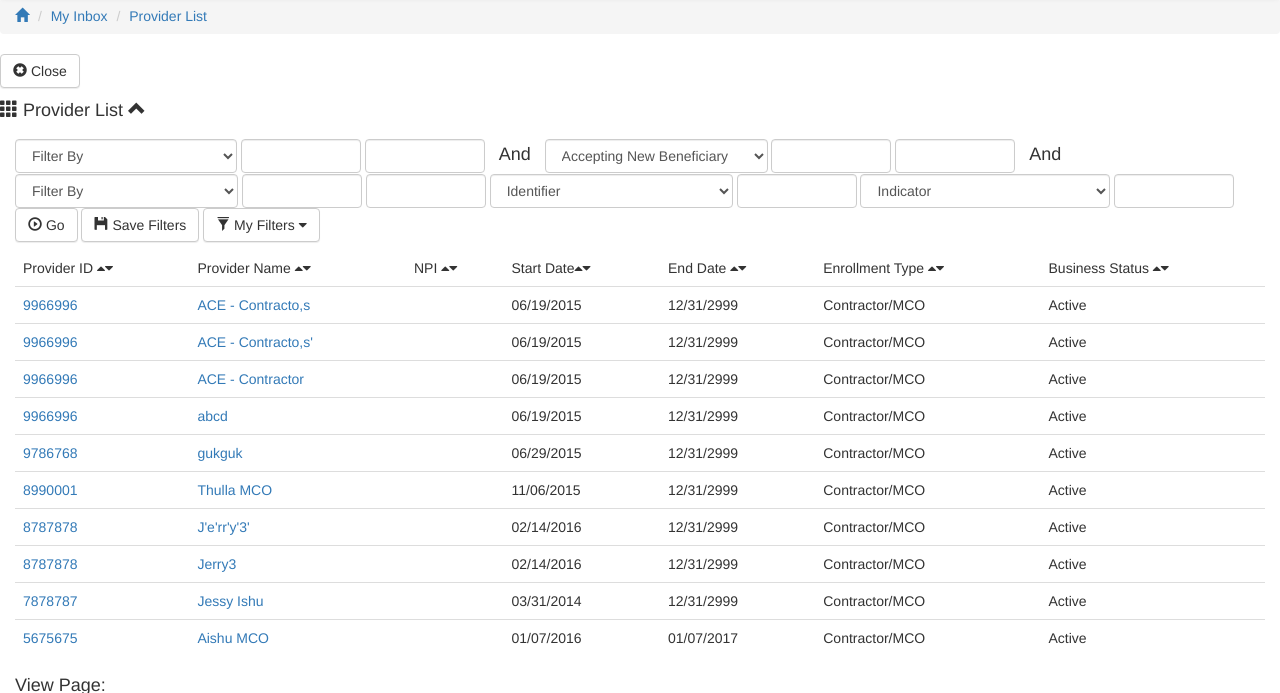
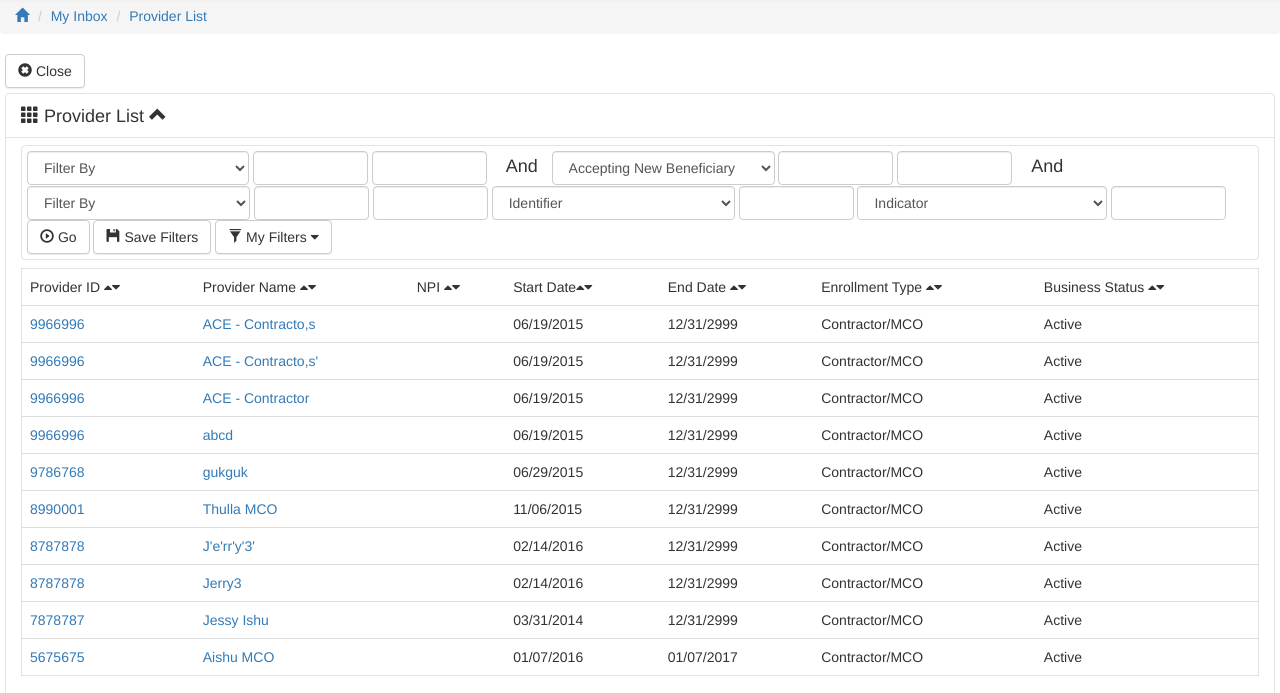
Before and after one commit to danieldanielecki/cnsi, a website: page index.html in a window 1280 px wide. Shown: the part 103-796 px from the top of the page. Drawn offline with Linux system fonts and the light colour scheme.

Commit message:
Add borders

```diff
--- a/index.html
+++ b/index.html
@@ -144,10 +144,10 @@
 
         <!-- Main content. -->
         <section role="main">
+            <!-- Close button above main section. -->
+            <button type="button" class="btn btn-default btn-close" aria-label="Close"><span class="glyphicon glyphicon-remove-sign" aria-hidden="true"></span> Close</button>
             <div class="container-fluid">
                 <div class="row">
-                    <!-- Close button above main section. -->
-                    <button type="button" class="btn btn-default" aria-label="Close"><span class="glyphicon glyphicon-remove-sign" aria-hidden="true"></span> Close</button>
                     <div class="provider-list">
                         <h4><span class="glyphicon glyphicon-th" aria-hidden="true"></span> Provider List <span class="glyphicon glyphicon-chevron-up"></span></h4>
 
--- a/sass/styles.scss
+++ b/sass/styles.scss
@@ -1,6 +1,9 @@
 @import 'https://fonts.googleapis.com/css?family=Open+Sans';
 
 $background-color: white;
+$border-color: rgba(200, 200, 200, 0.5);
+$border: 1px solid $border-color;
+$border-radius: 4px;
 $open-sans: 'Open Sans', sans-serif;
 
 html, body {
@@ -26,6 +29,47 @@ header {
     }
 }
 
+.btn-close {
+    margin-left: 5px;
+}
+
+section {
+    .container-fluid {
+        border: $border;
+        border-radius: $border-radius;
+        margin: 5px;
+        padding-bottom: 5px;
+
+        .row {
+            .provider-list {
+                border-bottom: $border;
+
+                h4 {
+                    margin-left: 15px;
+                }
+
+                .input-data {
+                    .navbar-form {
+                        &.navbar-left {
+                            .form-group {
+                                border: $border;
+                                border-radius: $border-radius;
+                                padding: 5px;
+                            }
+                        }
+                    }
+                }
+            }
+        }
+
+        .display-data {
+            table {
+                border: $border;
+            }
+        }
+    }
+}
+
 select, input, .and {
     display: inline-block;
     margin-top: 2px;
@@ -37,7 +81,7 @@ select, input, .and {
 }
 
 input {
-    max-width: 120px;
+    max-width: 115px;
 }
 
 select {
```
Also changed, not shown: css/styles.css.
